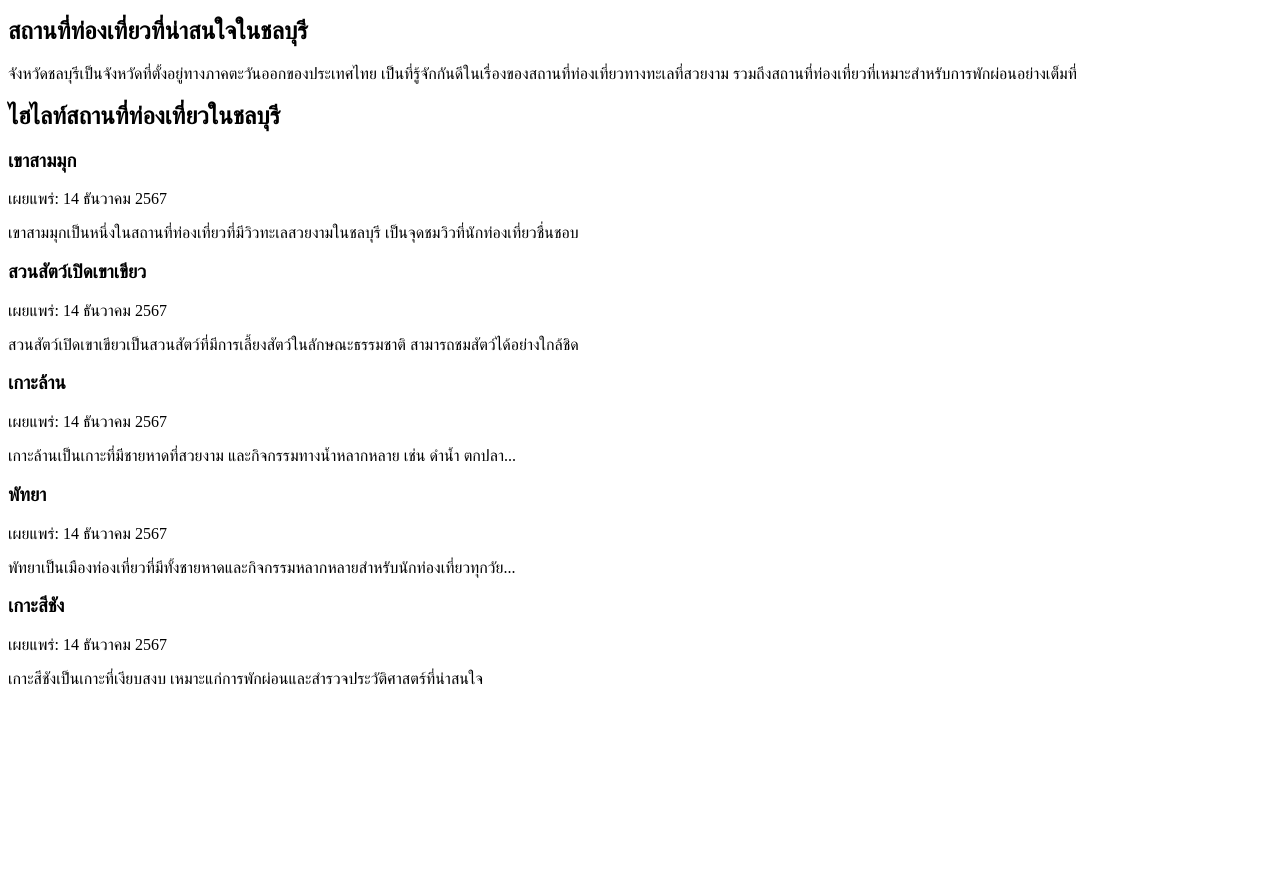
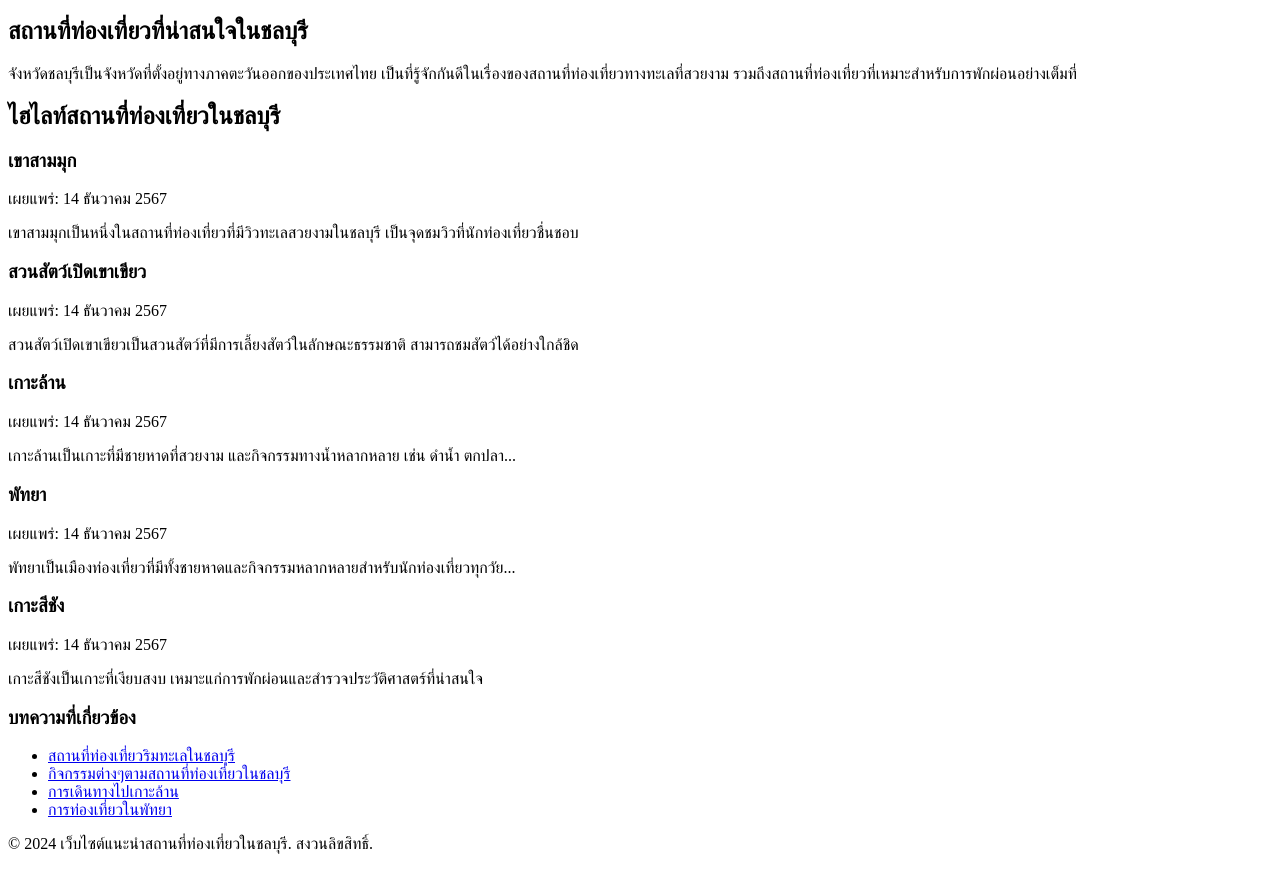
Before and after one commit to 66160123/homework-web, a plain HTML site: page index.html in a window 1280 px wide. Shown: the part 136-1005 px from the top of the page. Before the commit the page ends 840 px from the top, so only its background shows below. Drawn offline with Linux system fonts and the light colour scheme.

Commit message:
เพิ่ม footer ในหน้าหลัก

```diff
--- a/index.html
+++ b/index.html
@@ -81,3 +81,16 @@
         </article>
     </section>
 </main>
+<aside role="complementary">
+    <h3>บทความที่เกี่ยวข้อง</h3>
+    <ul>
+        <li><a href="#">สถานที่ท่องเที่ยวริมทะเลในชลบุรี</a></li>
+        <li><a href="#">กิจกรรมต่างๆตามสถานที่ท่องเที่ยวในชลบุรี</a></li>
+        <li><a href="#">การเดินทางไปเกาะล้าน</a></li>
+        <li><a href="#">การท่องเที่ยวในพัทยา</a></li>
+    </ul>
+</aside>
+
+<footer role="contentinfo">
+    <p>&copy; 2024 เว็บไซต์แนะนำสถานที่ท่องเที่ยวในชลบุรี. สงวนลิขสิทธิ์.</p>
+</footer>
```
